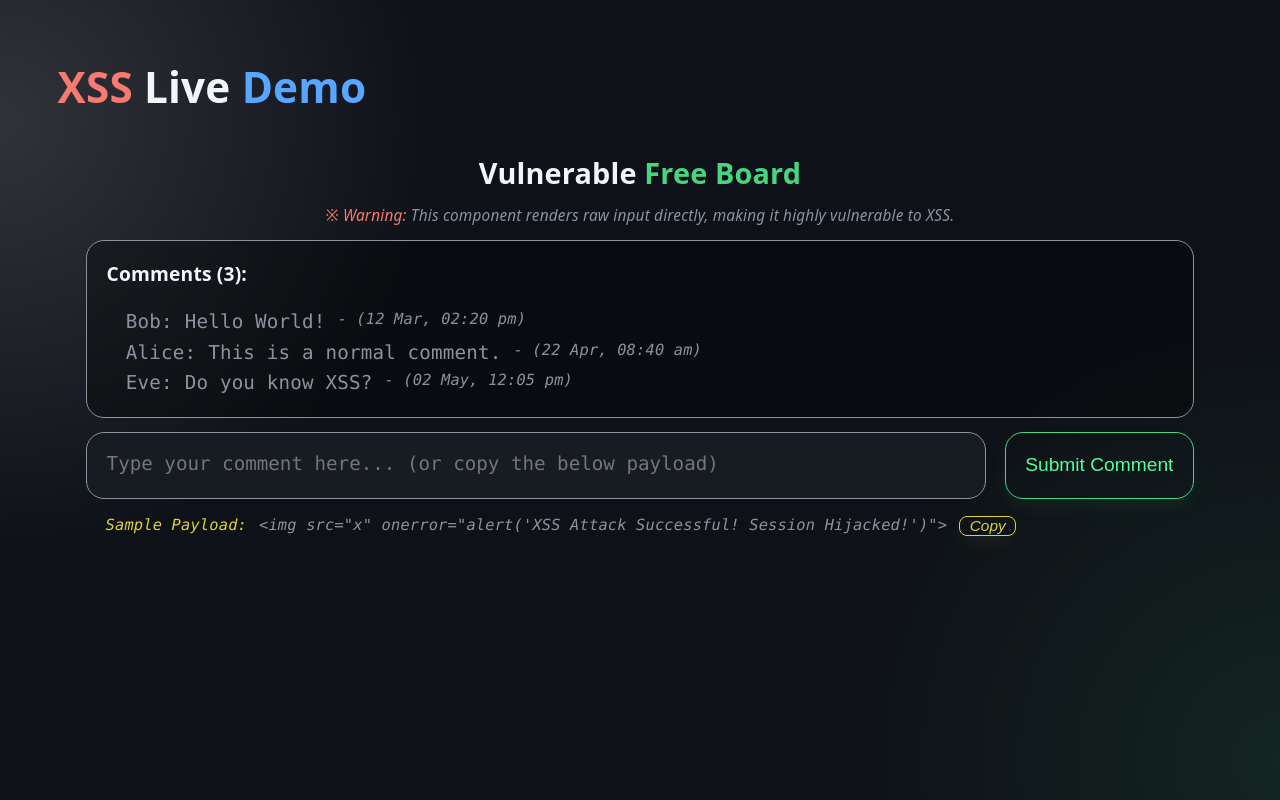
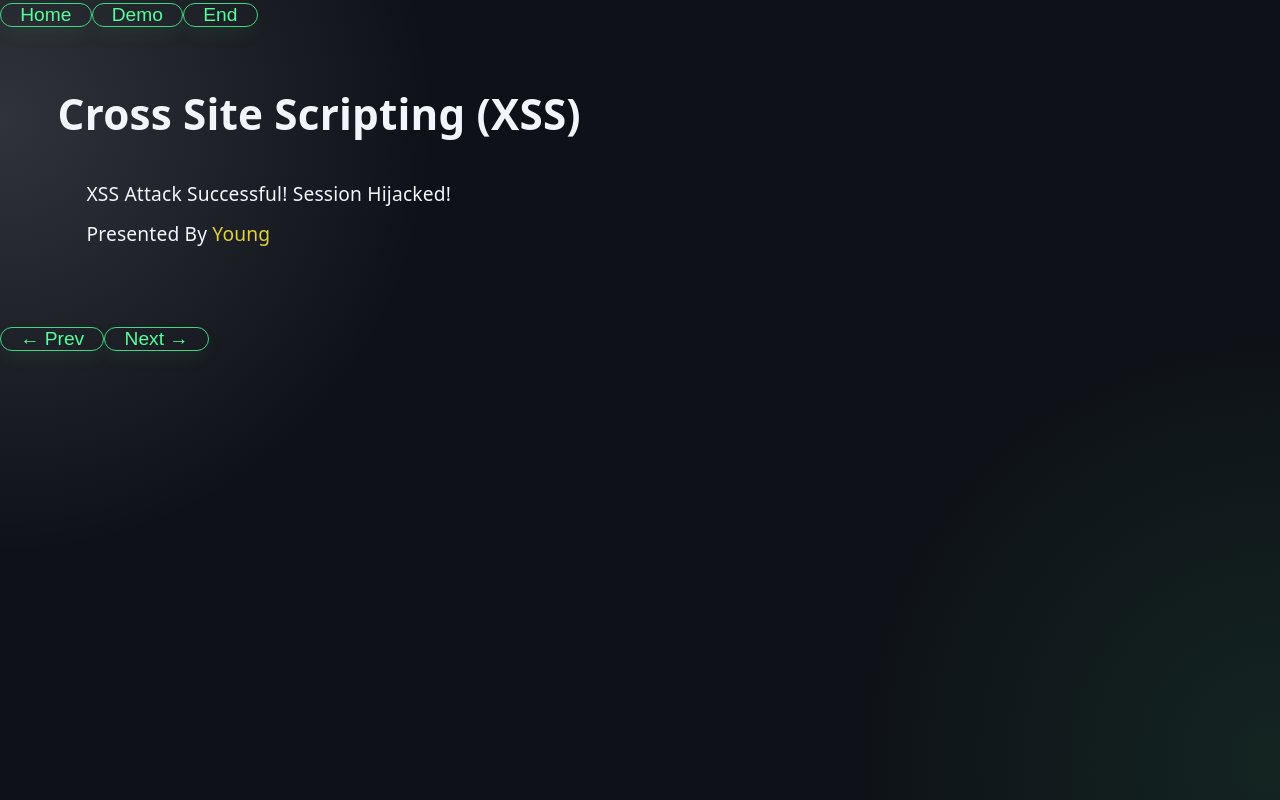
Before and after one commit to youngryou/xss-live-demo, a React (Vite) app: page / in a window 1280 px wide. Built offline with nearby package versions, Linux system fonts and the light colour scheme.

Commit message:
feat: add basic slides component and tab

```diff
--- a/src/App.jsx
+++ b/src/App.jsx
@@ -1,11 +1,71 @@
-import { useState } from 'react'
+import { useState, useEffect } from 'react'
+import { slideData } from './data/slideData'
+
+import HomeSlide from './components/slides/HomeSlide'
 import XssDemo from './components/XssDemo'
-import './App.css'
+import EndSlide from './components/slides/EndSlide'
+// import './App.css'
 
 function App() {
+  const [currentSlide, setCurrentSlide] = useState(0)
+
+  const nextSlide = () => {
+    if (currentSlide < slideData.length - 1) setCurrentSlide(currentSlide + 1)
+  }
+
+  const prevSlide = () => {
+    if (currentSlide > 0) setCurrentSlide(currentSlide - 1)
+  }
+
+  useEffect(() => {
+    const handleKeyDown = (e) => {
+      if (e.key === 'ArrowRight') nextSlide()
+      if (e.key === 'ArrowLeft') prevSlide()
+    }
+    window.addEventListener('keydown', handleKeyDown)
+    return () => window.removeEventListener('keydown', handleKeyDown)
+  }, [currentSlide])
+
+  const renderSlide = () => {
+    const currentId = slideData[currentSlide].slideId
+    switch (currentId) {
+      case 'HOME':
+        return <HomeSlide />
+      case 'DEMO':
+        return <XssDemo />
+      case 'END':
+        return <EndSlide />
+      default:
+        return <div>Slide Not Found</div>
+    }
+  }
+
   return (
     <div>
-      <XssDemo />
+      {/* Navigation */}
+      <nav>
+        {slideData.map((slide, index) => (
+          <button key={index} onClick={() => setCurrentSlide(index)}>
+            {slide.tabName}
+          </button>
+        ))}
+      </nav>
+
+      {/* Slide Area */}
+      <div>{renderSlide()}</div>
+
+      {/* Footer */}
+      <div>
+        <button onClick={prevSlide} disabled={currentSlide === 0}>
+          ← Prev
+        </button>
+        <button
+          onClick={nextSlide}
+          disabled={currentSlide === slideData.length - 1}
+        >
+          Next →
+        </button>
+      </div>
     </div>
   )
 }
--- /dev/null
+++ b/src/components/slides/EndSlide.jsx
@@ -0,0 +1,24 @@
+function EndSlide() {
+  return (
+    <div className="slide">
+      <h1>This is the end!</h1>
+
+      <div className="contents">
+        <p>XSS Attack Successful! Session Hijacked!</p>
+      </div>
+
+      <h1>Thank you!</h1>
+
+      <div>
+        <h4>References:</h4>
+        <ul>
+          <li>aaaa</li>
+          <li>bbbb</li>
+          <li>cccc</li>
+        </ul>
+      </div>
+    </div>
+  )
+}
+
+export default EndSlide
--- /dev/null
+++ b/src/components/slides/HomeSlide.jsx
@@ -0,0 +1,16 @@
+function HomeSlide() {
+  return (
+    <div className="slide">
+      <h1>Cross Site Scripting (XSS)</h1>
+
+      <div className="contents">
+        <p>XSS Attack Successful! Session Hijacked!</p>
+        <p>
+          Presented By <span className="--yellow">Young</span>
+        </p>
+      </div>
+    </div>
+  )
+}
+
+export default HomeSlide
--- /dev/null
+++ b/src/data/slideData.js
@@ -0,0 +1,6 @@
+// Slide Data for Tab
+export const slideData = [
+  { tabName: 'Home', slideId: 'HOME' },
+  { tabName: 'Demo', slideId: 'DEMO' },
+  { tabName: 'End', slideId: 'END' },
+]
```
